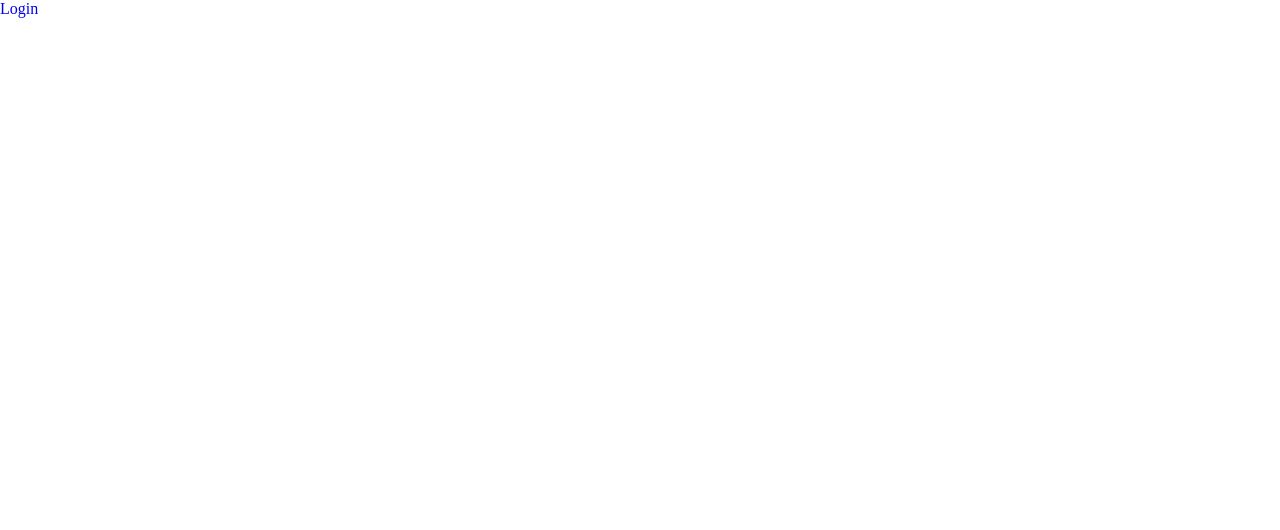
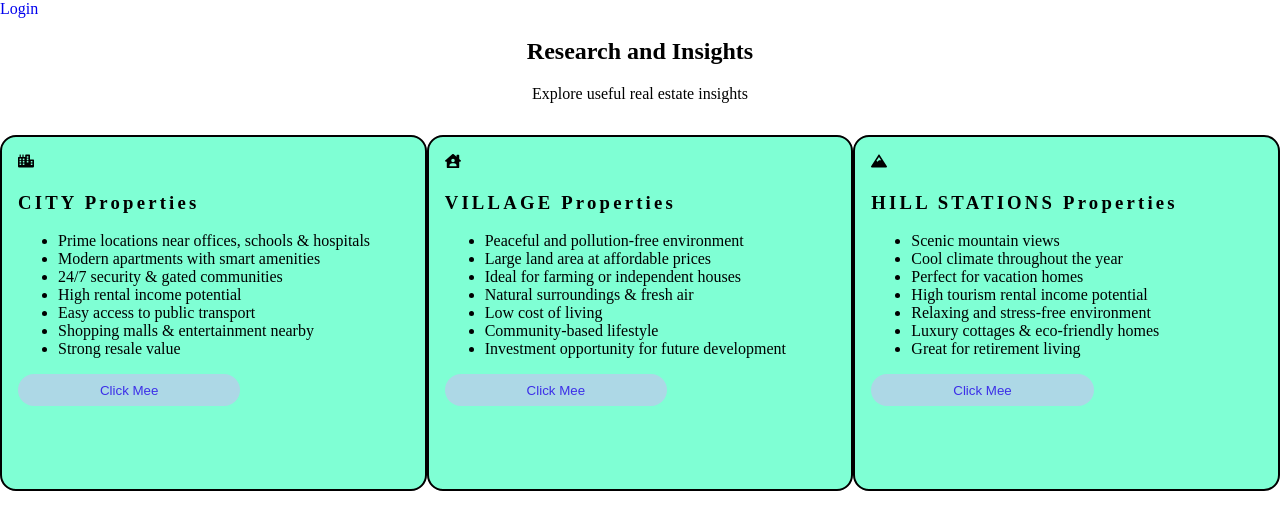
Before and after one commit to Saran-R13/React-App, a React (Vite) app: page /properties in a window 1280 px wide. Before the commit this address had no page. Shown: the top 530 px of the page. Built offline with nearby package versions, Linux system fonts and the light colour scheme; a web font is replaced by a local one.

Commit message:
properties-cs-create

```diff
--- a/src/App.jsx
+++ b/src/App.jsx
@@ -2,6 +2,7 @@ import { TbRouteScan } from "react-icons/tb";
 import { BrowserRouter, Routes, Route, Link } from "react-router-dom";
 import { Home } from "./Home";
 import "./index.css";
+import { Properties } from "./Properties";
 
 export default function App() {
   // return <Home />;
@@ -9,10 +10,12 @@ export default function App() {
     <BrowserRouter>
       <nav>
         <Link to="/home">Login</Link>
+        {/* <Link to="/properties">Properties</Link> */}
       </nav>
 
       <Routes>
         <Route path="/home" element={<Home />} />
+        <Route path="/properties" element={<Properties />} />
       </Routes>
     </BrowserRouter>
   );
--- a/src/Home.jsx
+++ b/src/Home.jsx
@@ -1,4 +1,5 @@
 import { FaInstagram, FaFacebook, FaTwitter } from "react-icons/fa";
+import { Link } from "react-router-dom";
 
 export function Home() {
   return (
@@ -10,7 +11,9 @@ export function Home() {
             <a href="#">Home</a>
           </li>
           <li>
-            <a href="#">Properties</a>
+            <Link to="/Properties" a href="#">
+              Properties
+            </Link>
           </li>
           <li>
             <a href="#">About</a>
@@ -34,7 +37,7 @@ export function Home() {
           <button>Click Here...</button>
         </p>
       </section>
-      <footer>
+      <footer className="footer-container">
         <section>
           <h1>Help</h1>
           <p>Questions? Reach out anytime.</p>
--- /dev/null
+++ b/src/Properties.jsx
@@ -0,0 +1,64 @@
+import { FaCity, FaHouseUser, FaMountain } from "react-icons/fa";
+export function Properties() {
+  return (
+    <>
+      <section className="overall-porperty">
+        <h2>Research and Insights</h2>
+        <p>Explore useful real estate insights</p>
+      </section>
+      <section className="properties">
+        <section className="properties-fst-container">
+          <FaCity />
+          {/* <FaHome /> */}
+
+          <h3>CITY Properties</h3>
+          <p>
+            <ul>
+              <li>Prime locations near offices, schools & hospitals</li>
+              <li>Modern apartments with smart amenities</li>
+              <li>24/7 security & gated communities</li>
+              <li>High rental income potential</li>
+              <li>Easy access to public transport</li>
+              <li>Shopping malls & entertainment nearby</li>
+              <li>Strong resale value</li>
+            </ul>
+          </p>
+          <button>Click Mee</button>
+        </section>
+        <section className="properties-snd-container">
+          {/* <FaHome /> */}
+          <FaHouseUser />
+          <h3>VILLAGE Properties</h3>
+          <p>
+            <ul>
+              <li>Peaceful and pollution-free environment</li>
+              <li>Large land area at affordable prices</li>
+              <li>Ideal for farming or independent houses</li>
+              <li>Natural surroundings & fresh air</li>
+              <li>Low cost of living</li>
+              <li>Community-based lifestyle</li>
+              <li>Investment opportunity for future development</li>
+            </ul>
+          </p>
+          <button>Click Mee</button>
+        </section>
+        <section className="properties-trd-container">
+          <FaMountain />
+          <h3>HILL STATIONS Properties</h3>
+          <p>
+            <ul>
+              <li>Scenic mountain views</li>
+              <li>Cool climate throughout the year</li>
+              <li>Perfect for vacation homes</li>
+              <li>High tourism rental income potential</li>
+              <li>Relaxing and stress-free environment</li>
+              <li>Luxury cottages & eco-friendly homes</li>
+              <li>Great for retirement living</li>
+            </ul>
+          </p>
+          <button>Click Mee</button>
+        </section>
+      </section>
+    </>
+  );
+}
--- a/src/index.css
+++ b/src/index.css
@@ -54,3 +54,62 @@ background: url("https://agvalueconsulting.com/wp-content/uploads/2024/04/Farm-P
      letter-spacing: 0.3rem;
     padding-top: rem;
 }
+.overall-porperty{
+    text-align: center;
+}
+.properties{
+    padding-top: 1rem;
+    display: flex;
+    flex-direction: row;
+       justify-content: space-evenly;
+
+
+
+    .properties-fst-container,.properties-snd-container,.properties-trd-container{
+        padding: 1rem;
+    background-color: aquamarine;
+     border: 2px black solid;
+     border-radius: 1rem;
+     >h3{
+        letter-spacing: 0.2rem;
+     }
+       height: 20rem;
+    width: 25rem;
+    >button{
+            color:rgb(60, 47, 232);
+            width: 13.9rem;
+            border: 0;
+            border-radius: 1.5rem;
+            height: 2rem;
+            background-color:lightblue;
+    }
+     button:hover{
+            background: rgb(71, 96, 105);
+            color: white;
+        }
+}
+ .properties-fst-container:hover{
+    transform: scale(1.1)translateY(-10px);
+
+ }
+.properties-snd-container:hover{
+    transform: scale(1.1)translateY(-10px);
+   /* padding: 1rem;
+    background-color: aquamarine;
+     border: 2px black solid;
+     border-radius: 1rem;
+     >h3{
+        letter-spacing: 0.2rem;
+     } */
+}
+.properties-trd-container:hover{
+    transform: scale(1.1)translateY(-10px);
+    /* padding: 1rem;
+    background-color: aquamarine;
+     border: 2px black solid;
+     border-radius: 1rem;
+     >h3{
+        letter-spacing: 0.2rem;
+     } */
+}
+}
```
Also changed, not shown: src/points.md (added, +2 -0 lines).
